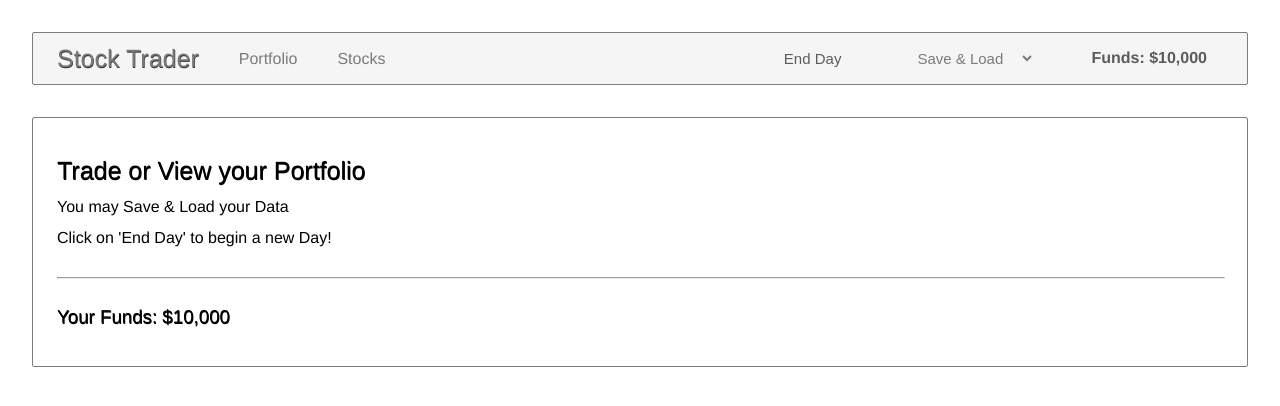
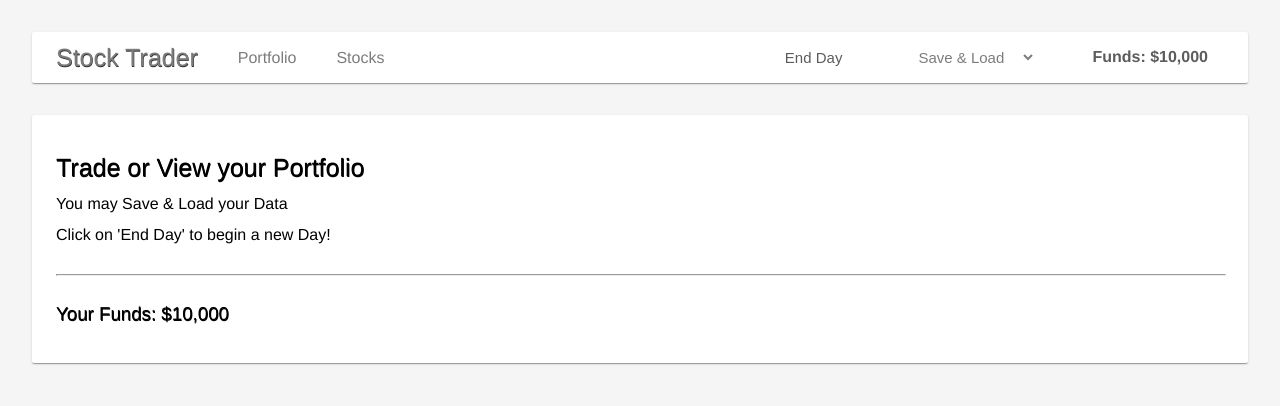
Before and after one commit to Reny8/Stock-Trader, a Vue app: page / in a window 1280 px wide. Shown: the top 406 px of the page. Built offline with nearby package versions, Linux system fonts and the light colour scheme.

Commit message:
Modify css

```diff
--- a/src/App.vue
+++ b/src/App.vue
@@ -22,6 +22,7 @@ export default {
 body {
   height: 100%;
   margin: 0rem;
+  background-color: #f5f5f5;
 }
 #app {
   font-family: Avenir, Helvetica, Arial, sans-serif;
@@ -32,9 +33,10 @@ body {
 h1 {
   font-size: 25px;
 }
-h1, h3 {
+h1,
+h3 {
   text-shadow: 0.5px 0.5px 0.5px black;
-  font-weight: 300
+  font-weight: 300;
 }
 .container {
   padding: 0.5rem 0rem;
@@ -46,19 +48,21 @@ h1, h3 {
   justify-content: space-between;
 }
 button:hover {
-    cursor: pointer;
+  cursor: pointer;
 }
-.card input, .card button {
-    padding: 0.5rem;
+.card input,
+.card button {
+  padding: 0.5rem;
 }
 .card p {
-    font-size: 0.8rem;
-    font-style: italic
+  font-size: 0.8rem;
+  font-style: italic;
 }
 .card {
-  border: solid 0.5px #a0a0a0;
   width: 35rem;
   border-radius: 2px;
+  box-shadow: rgba(0, 0, 0, 0.2) 0px 2px 1px -1px,
+    rgba(0, 0, 0, 0.14) 0px 1px 1px 0px, rgba(0, 0, 0, 0.12) 0px 1px 3px 0px;
 }
 .card .heading {
   display: flex;
@@ -72,13 +76,16 @@ button:hover {
   display: flex;
   flex-direction: row;
   justify-content: space-between;
+  background-color: white;
 }
 .card button {
   color: white;
-  border: solid 0.5px #a0a0a0;
   border-radius: 2px;
+  border:none;
   text-shadow: 0.5px 0.5px 0.5px black;
-  width: 5rem
+  width: 5rem;
+  box-shadow: rgba(0, 0, 0, 0.2) 0px 2px 1px -1px,
+    rgba(0, 0, 0, 0.14) 0px 1px 1px 0px, rgba(0, 0, 0, 0.12) 0px 1px 3px 0px;
 }
 input:focus {
   outline: none;
@@ -90,5 +97,6 @@ button:disabled {
   background-color: #757575;
   opacity: 0.5;
   cursor: not-allowed;
+  box-shadow: none;
 }
 </style>
--- a/src/components/TheHeader.vue
+++ b/src/components/TheHeader.vue
@@ -35,15 +35,16 @@ export default {
 <style scoped>
 header {
   color: #5c5c5c;
-  background-color: #f5f5f5;
+  background-color: white;
   display: flex;
   flex-direction: row;
   padding: 0.5rem 1.5rem;
   margin: 2rem;
   border-radius: 2px;
-  border: solid 1px #7d7d7d;
   align-items: center;
   justify-content: space-between;
+  box-shadow: rgba(0, 0, 0, 0.2) 0px 2px 1px -1px,
+    rgba(0, 0, 0, 0.14) 0px 1px 1px 0px, rgba(0, 0, 0, 0.12) 0px 1px 3px 0px;
 }
 div {
   display: flex;
--- a/src/pages/Home.vue
+++ b/src/pages/Home.vue
@@ -24,9 +24,11 @@ div {
     display: flex;
     flex-direction: column;
     align-items: flex-start;
-    border: solid 1px #7d7d7d;
+    background-color: white;
     padding: 2rem 1.5rem;
-    border-radius: 2px
+    border-radius: 2px;
+    box-shadow: rgba(0, 0, 0, 0.2) 0px 2px 1px -1px,
+    rgba(0, 0, 0, 0.14) 0px 1px 1px 0px, rgba(0, 0, 0, 0.12) 0px 1px 3px 0px;
 }
 hr {
     width: 100%;
```
